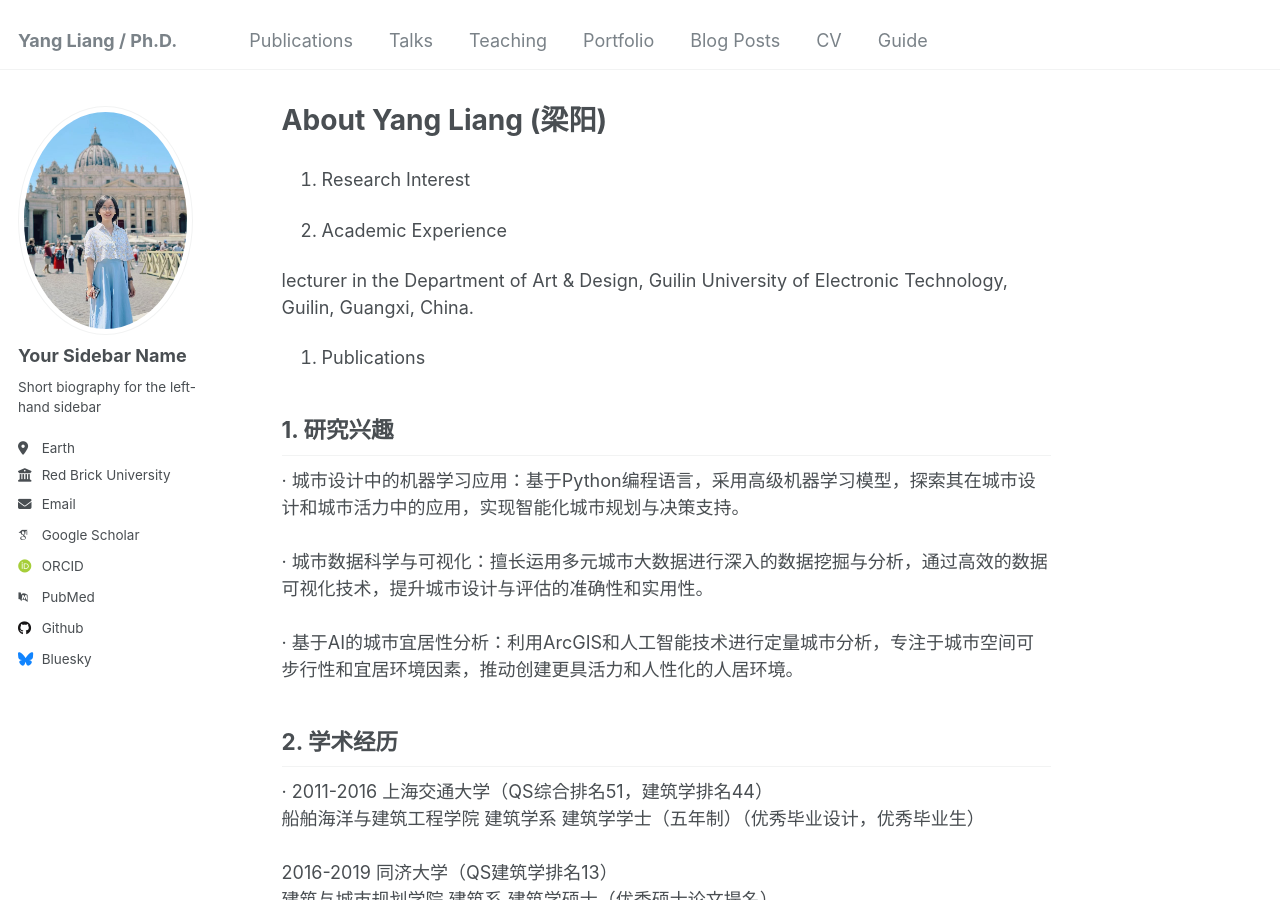
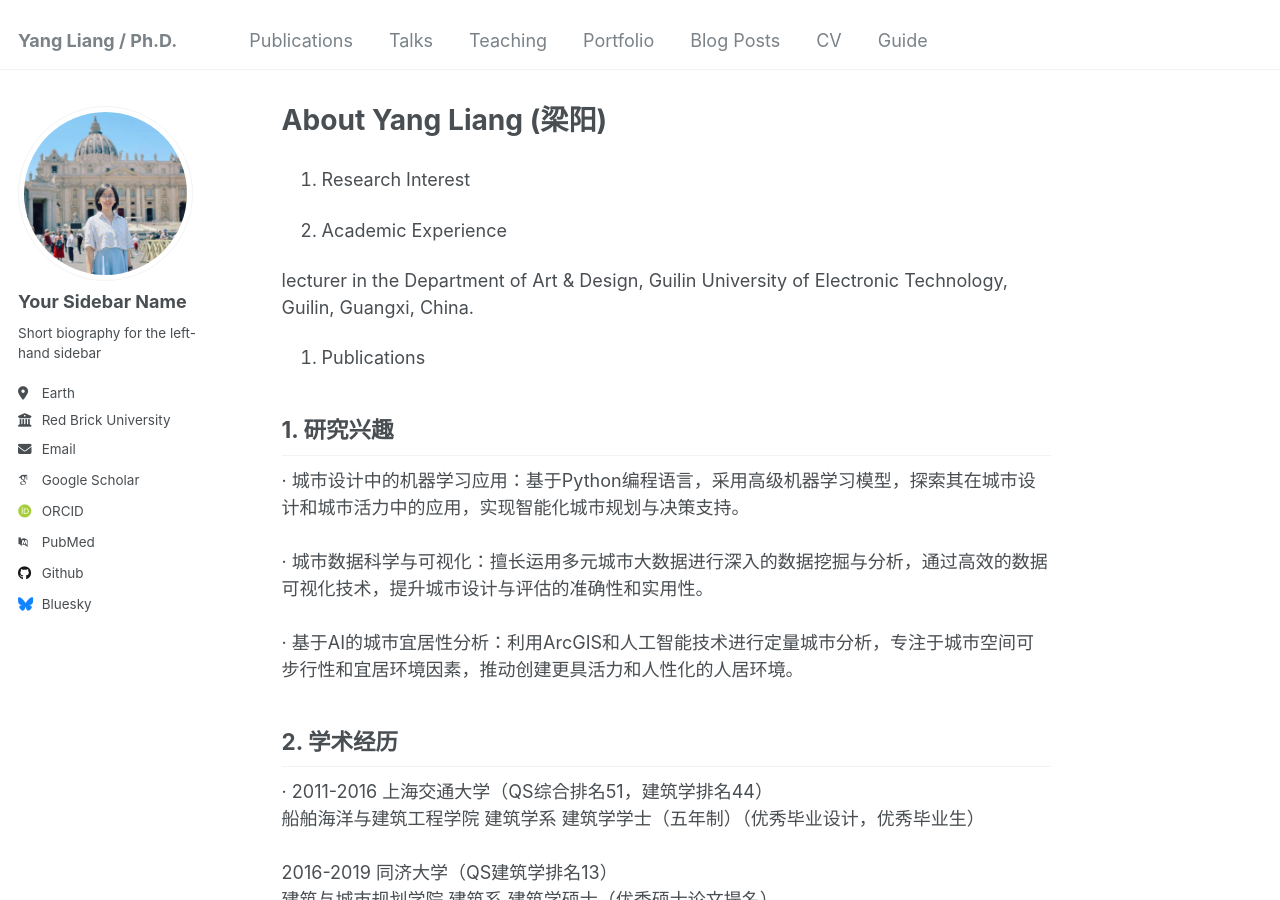
Before and after one commit to YangLiang1993/personal, a Jekyll site: the page built from _pages/about.md, in a window 1280 px wide and 900 px high. Built offline with Jekyll 4.4.1, drawn with Linux system fonts in a browser that asks for light colours; some web fonts are replaced.

Commit message:
Update _config.yml

```diff
--- a/_config.yml
+++ b/_config.yml
@@ -21,7 +21,7 @@ repository               : "/personal"
 #               Additional customization can be done by editing /_includes/author-profile.html
 author:
   # Biographic information
-  avatar           : "profile.jpg"
+  avatar           : "profile_LY.png"
   name             : "Your Sidebar Name"
   pronouns         : # example: "she/her"
   bio              : "Short biography for the left-hand sidebar"
```
